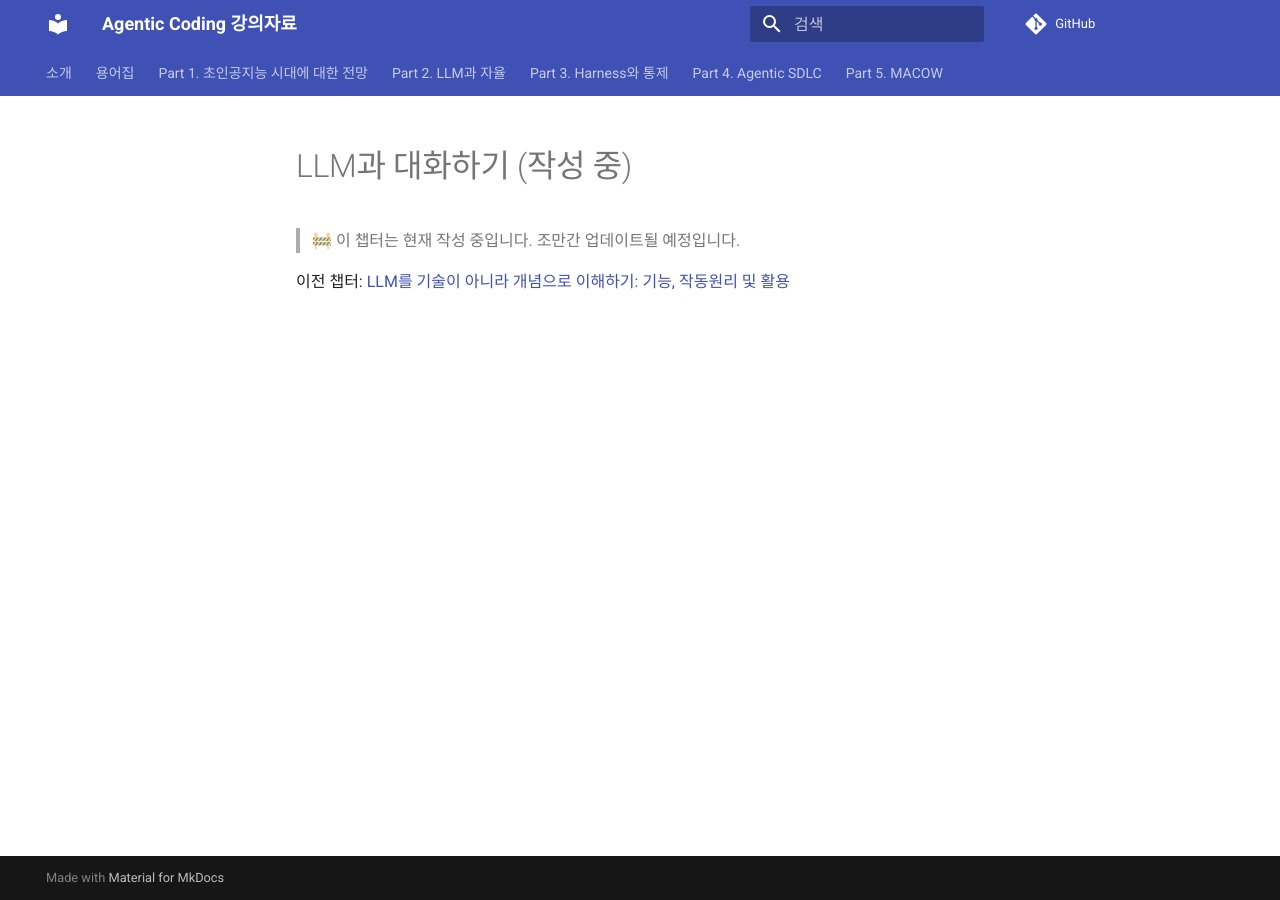
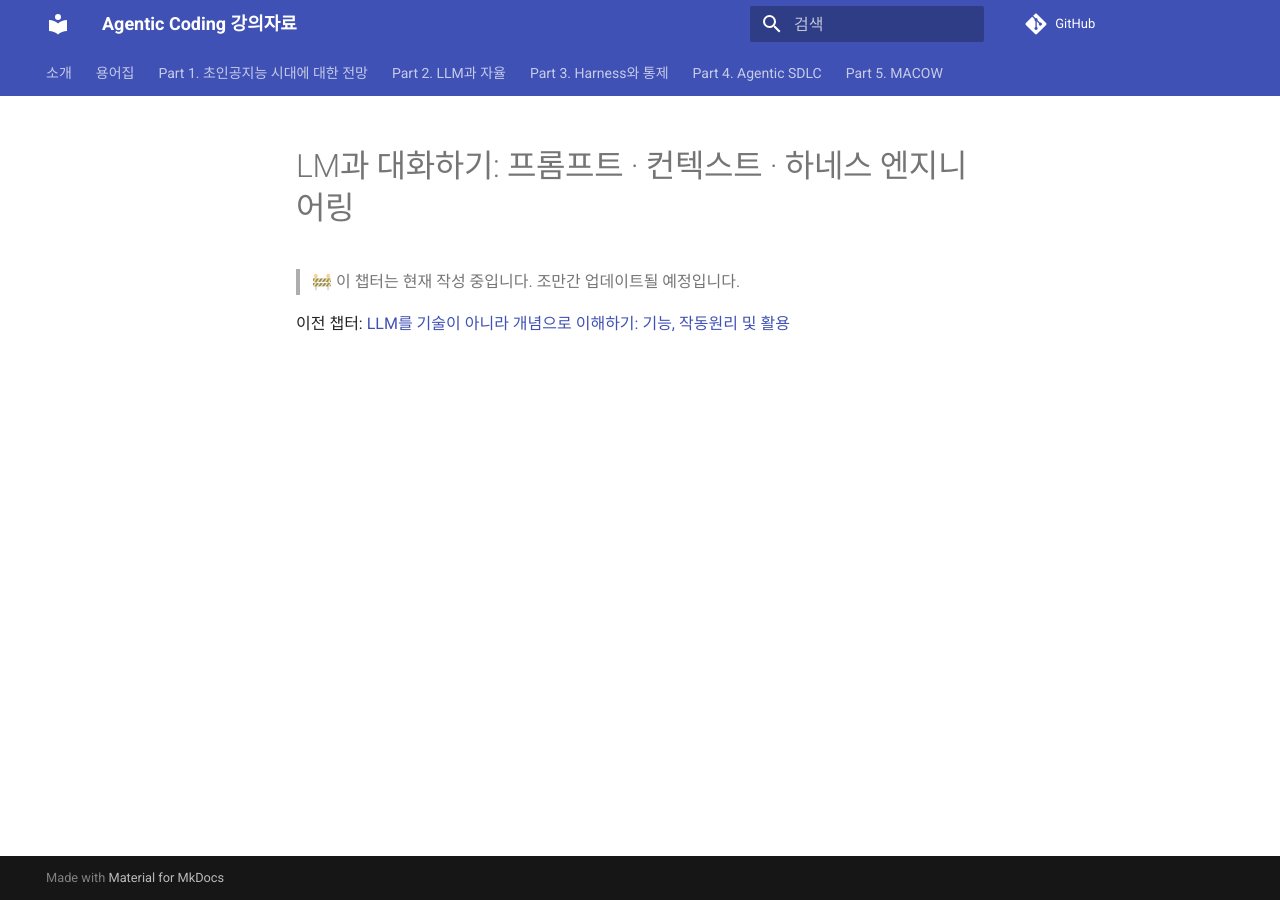
Before and after one commit to karpjoo/agentic-coding, an MkDocs documentation site: the page built from docs/part-2-llm-autonomy/04-talking-with-LLMs/index.md, in a window 1280 px wide. Built offline with MkDocs 1.6.1 and Material for MkDocs 9.7.7, drawn with Linux system fonts in a browser that asks for light colours; comment, search, counter and statistics services are not loaded.

Commit message:
part 2 - 4강 index.md

```diff
--- a/docs/part-2-llm-autonomy/04-talking-with-LLMs/index.md
+++ b/docs/part-2-llm-autonomy/04-talking-with-LLMs/index.md
@@ -1,5 +1,5 @@
-# LLM과 대화하기 (작성 중)
+# LM과 대화하기: 프롬프트 · 컨텍스트 · 하네스 엔지니어링
 
 > 🚧 이 챕터는 현재 작성 중입니다. 조만간 업데이트될 예정입니다.
 
-이전 챕터: [LLM를 기술이 아니라 개념으로 이해하기: 기능, 작동원리 및 활용](../02-understanding-LLM/index.md)
+이전 챕터: [LLM를 기술이 아니라 개념으로 이해하기: 기능, 작동원리 및 활용](../03-LLM-trinity/index.md)
```
